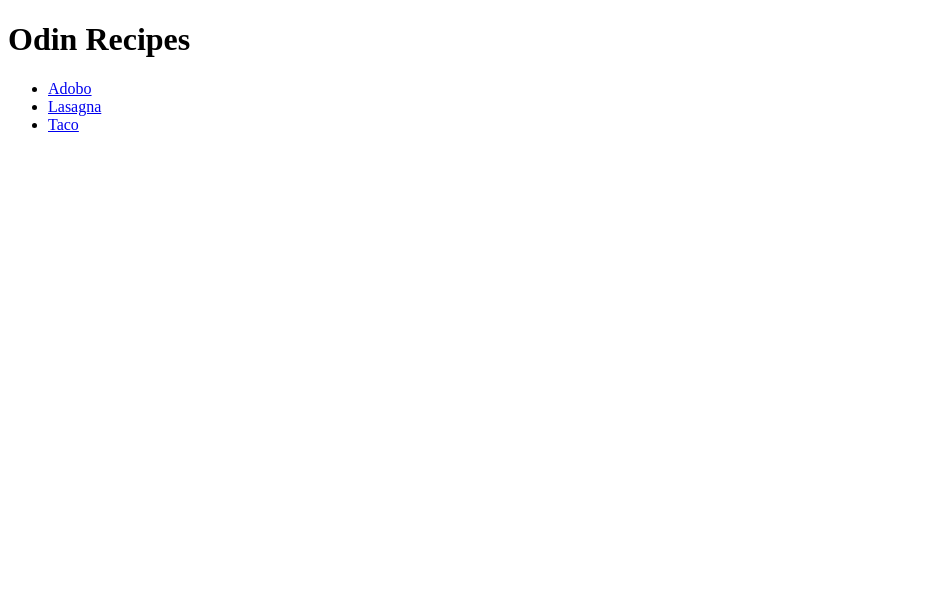
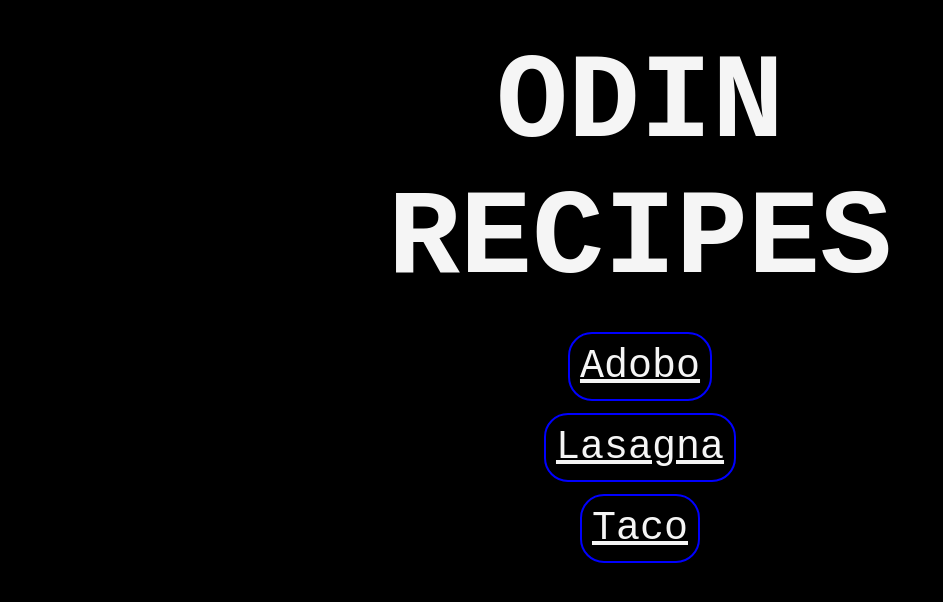
Before and after one commit to LaxamanaShoppo/odin-recipe, a plain HTML site: page index.html in a window 1280 px wide. Shown: the whole page, without its empty margins (0-943 px from the left). Drawn offline with Linux system fonts and the light colour scheme.

Commit message:
Use css to redesign the index page and center all content

```diff
--- /dev/null
+++ b/index-style.css
@@ -0,0 +1,43 @@
+* {
+  font-family: "Courier New", Courier, monospace;
+  background-color: black;
+  color: whitesmoke;
+}
+
+.main-class {
+  text-align: center;
+}
+
+.main-class #main-title {
+  font-size: 120px;
+  width: 510px;
+  text-align: center;
+  margin: 36px auto;
+}
+
+.main-class .recipe-lists {
+  display: inline;
+  padding: 0px;
+  box-sizing: content-box;
+  margin: 0px;
+}
+
+#one,
+#two,
+#three {
+  font-size: 40px;
+}
+
+.recipe-lists #one,
+.recipe-lists #two {
+  margin: 0 0 36px;
+}
+
+#one #adobo,
+#two #lasagna,
+#three #taco {
+  border: 2px solid blue;
+  border-radius: 24px;
+  box-sizing: content-box;
+  padding: 10px;
+}
--- a/index.html
+++ b/index.html
@@ -3,14 +3,23 @@
   <head>
     <meta charset="UTF-8" />
     <title>Odin Recipes Project</title>
+    <link rel="stylesheet" href="index-style.css" />
   </head>
 
   <body>
-    <h1>Odin Recipes</h1>
-    <ul>
-      <li><a href="./recipes/adobo.html">Adobo</a></li>
-      <li><a href="./recipes/lasagna.html">Lasagna</a></li>
-      <li><a href="./recipes/taco.html">Taco</a></li>
-    </ul>
+    <div class="main-class">
+      <h1 id="main-title">ODIN RECIPES</h1>
+      <ul class="recipe-lists">
+        <li id="one">
+          <a href="./recipes/adobo.html" id="adobo" target="_blank" rel="noopener noreferrer" >Adobo</a>
+        </li>
+        <li id="two">
+          <a href="./recipes/lasagna.html" id="lasagna" target="_blank" rel="noopener noreferrer">Lasagna</a>
+        </li>
+        <li id="three">
+          <a href="./recipes/taco.html" id="taco" target="_blank" rel="noopener noreferrer">Taco</a>
+        </li>
+      </ul>
+    </div>
   </body>
 </html>
```
